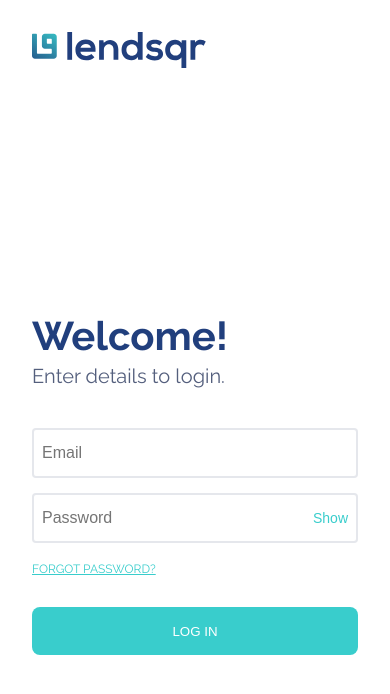
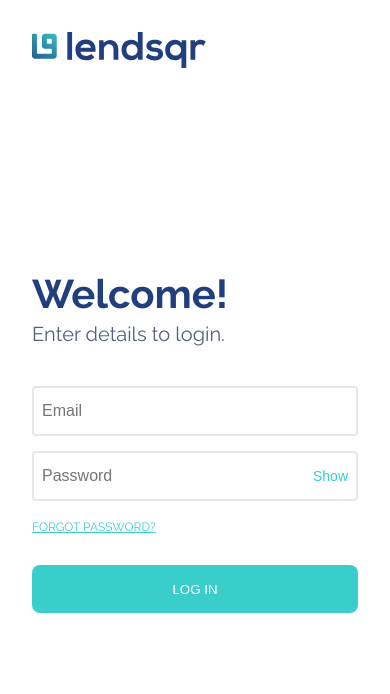
Before and after one commit to Wills-dev/lendsqr-fe-test, a React (Vite) app: page / in a window 390 px wide. Shown: the top 694 px of the page. Built offline with nearby package versions, Linux system fonts and the light colour scheme.

Commit message:
integrated UI for login page

```diff
--- a/src/pages/Login/LoginPage.scss
+++ b/src/pages/Login/LoginPage.scss
@@ -158,12 +158,6 @@
       }
       .right-wrapper {
         padding: 0;
-        max-width: 100%;
-        width: 100%;
-        min-height: 90vh;
-        display: flex;
-        justify-content: center;
-        flex-direction: column;
       }
     }
   }
@@ -182,7 +176,7 @@
         padding: 0;
         max-width: 100%;
         width: 100%;
-        min-height: 90vh;
+        min-height: 80vh;
         display: flex;
         justify-content: center;
         flex-direction: column;
```
